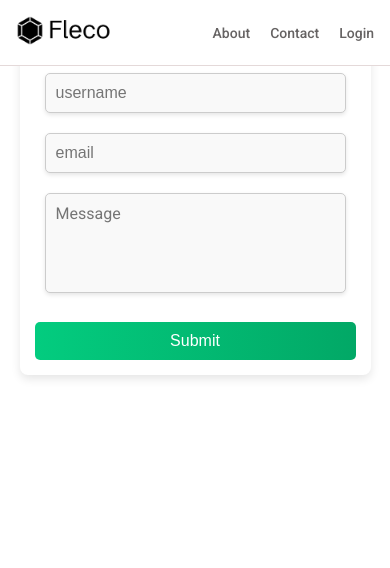
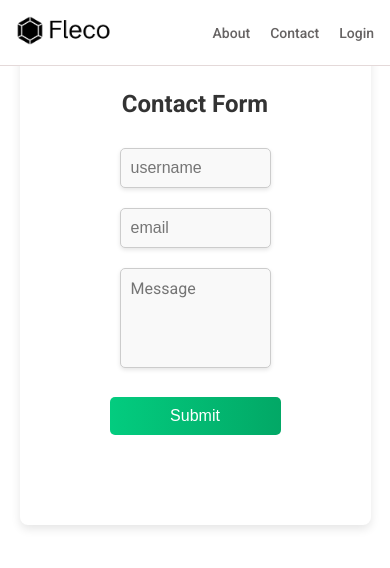
Before and after one commit to abhay29121994/Fleco, a React (Vite) app in the folder client/: page /contact in a window 390 px wide. Shown: the top 568 px of the page. Built offline with nearby package versions, Linux system fonts and the light colour scheme.

Commit message:
make responsive login,register and contact page

```diff
--- a/client/src/index.css
+++ b/client/src/index.css
@@ -123,7 +123,6 @@ body {
   -o-transition: opacity 0.3s ease;
 }
 
-
 .edit-task-content {
   padding: 20px;
 }
@@ -164,7 +163,7 @@ body {
   font-size: 14px;
 }
 
-.common-btn{
+.common-btn {
   display: flex;
   justify-content: end;
 }
@@ -613,7 +612,7 @@ select {
 @media screen and (max-width: 500px) {
   .contact-form-container {
     width: 90%;
-    padding: 15px;
+    padding: 90px;
   }
 
   .input {
@@ -742,7 +741,7 @@ select {
 /* Media Queries for Responsiveness */
 @media (max-width: 600px) {
   .Login-container {
-    padding: 20px;
+    padding: 90px;
   }
 
   .Login-container h1 {
@@ -762,7 +761,7 @@ select {
   }
 }
 
-.register-container{
+.register-container {
   background-color: #fff;
   margin: 0 auto;
 
@@ -770,9 +769,8 @@ select {
   border-radius: 8px;
   box-shadow: 0px 4px 10px rgba(0, 0, 0, 0.1);
   max-width: 500px;
- text-align: center;
+  text-align: center;
   transition: all 0.3s ease-in-out;
-
 }
 
 .register-container h1 {
@@ -844,13 +842,12 @@ select {
 /* Media Queries for Responsiveness */
 @media (max-width: 600px) {
   .register-container {
-    padding: 20px;
+    padding: 90px;
   }
-  .sidebar
-  {
+  .sidebar {
     display: none;
   }
-  .content{
+  .content {
     margin-left: 0;
   }
 
@@ -870,7 +867,6 @@ select {
     font-size: 12px;
   }
 }
-
 
 .view-modal-content {
   max-width: 500px;
@@ -956,7 +952,7 @@ select {
   }
 }
 
-.modal-content{
+.modal-content {
   max-width: 600px;
   margin: 50px auto;
   background: linear-gradient(135deg, #ffffff, #f8f9fa);
@@ -1009,7 +1005,6 @@ select {
   /* color: #03cc7f; */
 }
 
-
 .internal-modal-content input,
 .internal-modal-content textarea,
 .internal-modal-content select {
@@ -1060,8 +1055,6 @@ select {
 .internal-modal-content .tag .remove-tag:hover {
   transform: scale(1.2);
 }
-
-
 
 .edit-modal-content {
   max-width: 600px;
@@ -1168,7 +1161,6 @@ select {
   transform: scale(1.2);
 }
 
-
 @keyframes fadeIn {
   from {
     opacity: 0;
--- a/client/src/pages/Login.jsx
+++ b/client/src/pages/Login.jsx
@@ -9,7 +9,6 @@ export const Login = () => {
     password: "",
   });
   const { storeTokenLocally } = useAuth();
-  // console.log(storeTokenLocally);
   const handleInput = (e) => {
     let name = e.target.name;
     let value = e.target.value;
@@ -43,12 +42,10 @@ export const Login = () => {
           : responseData.message
       ); //invalid credentials
     }
-    // console.log(user);
   };
   return (
     <>
       <div className="Login-container">
-        {" "}
         <h1>Task Todo Login</h1>
         <form onSubmit={handleSubmit}>
           <div>
```
